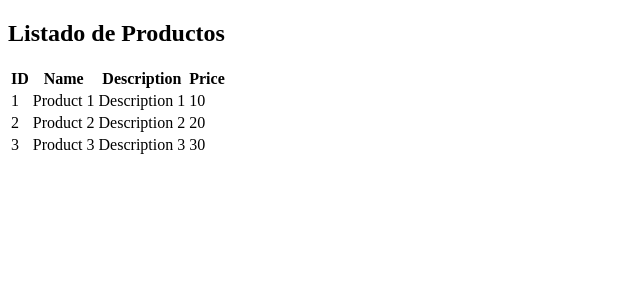
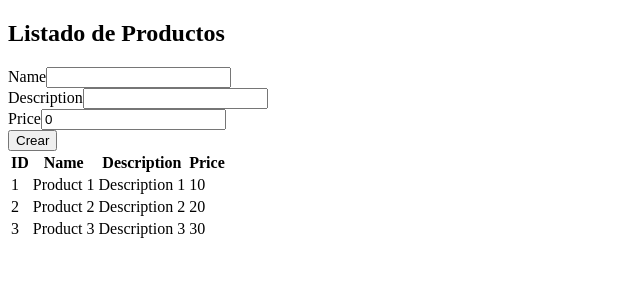
Before and after one commit to jastigi/springboot_angular, an Angular app: page / in a window 1280 px wide. Shown: the top 300 px of the page, without its empty margins (0-640 px from the left). Built offline with nearby package versions, Linux system fonts and the light colour scheme.

Commit message:
Componente Form

```diff
--- a/src/app/app.ts
+++ b/src/app/app.ts
@@ -1,7 +1,7 @@
 import { Component, signal } from '@angular/core';
 import { RouterOutlet } from '@angular/router';
 import { CommonModule } from '@angular/common';
-import { ProductComponent } from "./products/components/product";
+import { ProductComponent } from "./products/components/product/product";
 
 @Component({
   selector: 'app-root',
--- /dev/null
+++ b/src/app/products/components/form/form.html
@@ -0,0 +1,17 @@
+<form (ngSubmit)="onSubmit()">
+
+    <div>
+        <label for="name">Name</label>
+        <input type="text" id="name" name="name" [(ngModel)]="product.name">
+    </div>
+    <div>
+        <label for="description">Description</label>
+        <input type="text" id="description" name="description" [(ngModel)]="product.description">
+    </div>
+    <div>
+        <label for="price">Price</label>
+        <input type="number" id="price" name="price" [(ngModel)]="product.price">
+    </div>
+    <button type="submit">Crear</button>
+
+</form>
--- /dev/null
+++ b/src/app/products/components/form/form.ts
@@ -0,0 +1,27 @@
+import { Component, EventEmitter, Output } from '@angular/core';
+import { Product } from '../../models/product';
+import { FormsModule } from '@angular/forms';
+
+@Component({
+  selector: 'product-form',
+  imports: [FormsModule],
+  templateUrl: './form.html',
+  styleUrl: './form.css',
+})
+export class FormComponent {
+
+  product: Product = {
+    id: 0,
+    name: '',
+    description: '',
+    price: 0,
+  };
+
+  @Output() newProductSubmit = new EventEmitter<Product>();
+
+  onSubmit() {
+    this.newProductSubmit.emit(this.product);
+    console.log(this.product);
+  }
+
+}
--- a/src/app/products/components/product.html
+++ b/src/app/products/components/product/product.html
@@ -1,4 +1,6 @@
 <h2>Listado de Productos</h2>
+
+<product-form (newProductSubmit)="addProduct($event)"></product-form>
 
 @if(products.length > 0){
 
--- a/src/app/products/components/product.ts
+++ b/src/app/products/components/product/product.ts
@@ -1,15 +1,17 @@
 import { Component, OnInit } from '@angular/core';
-import { Product } from '../models/product';
-import { ProductService } from '../services/product';
+import { Product } from '../../models/product';
+import { ProductService } from '../../services/product';
+import { FormComponent } from "../form/form";
 
 @Component({
   selector: 'app-product',
   standalone: true,
-  imports: [],
+  imports: [FormComponent],
   templateUrl: './product.html',
   styleUrl: './product.css',
 })
 export class ProductComponent implements OnInit{
+
   products: Product[] = [];
 
   constructor(private service: ProductService){ }
@@ -17,4 +19,11 @@ export class ProductComponent implements OnInit{
   ngOnInit(): void {
     this.service.findAll().subscribe(products => this.products = products);
   }
+
+  addProduct(product: Product) {
+    product.id = this.products.length + 1;
+    this.products.push(product);
+    console.log(product);
+  }
+
 }
```
Also changed, not shown: src/app/products/components/form/form.css (added), src/app/products/components/product/product.css (added), 2 other files (tests, documents, lock files or other folders).
